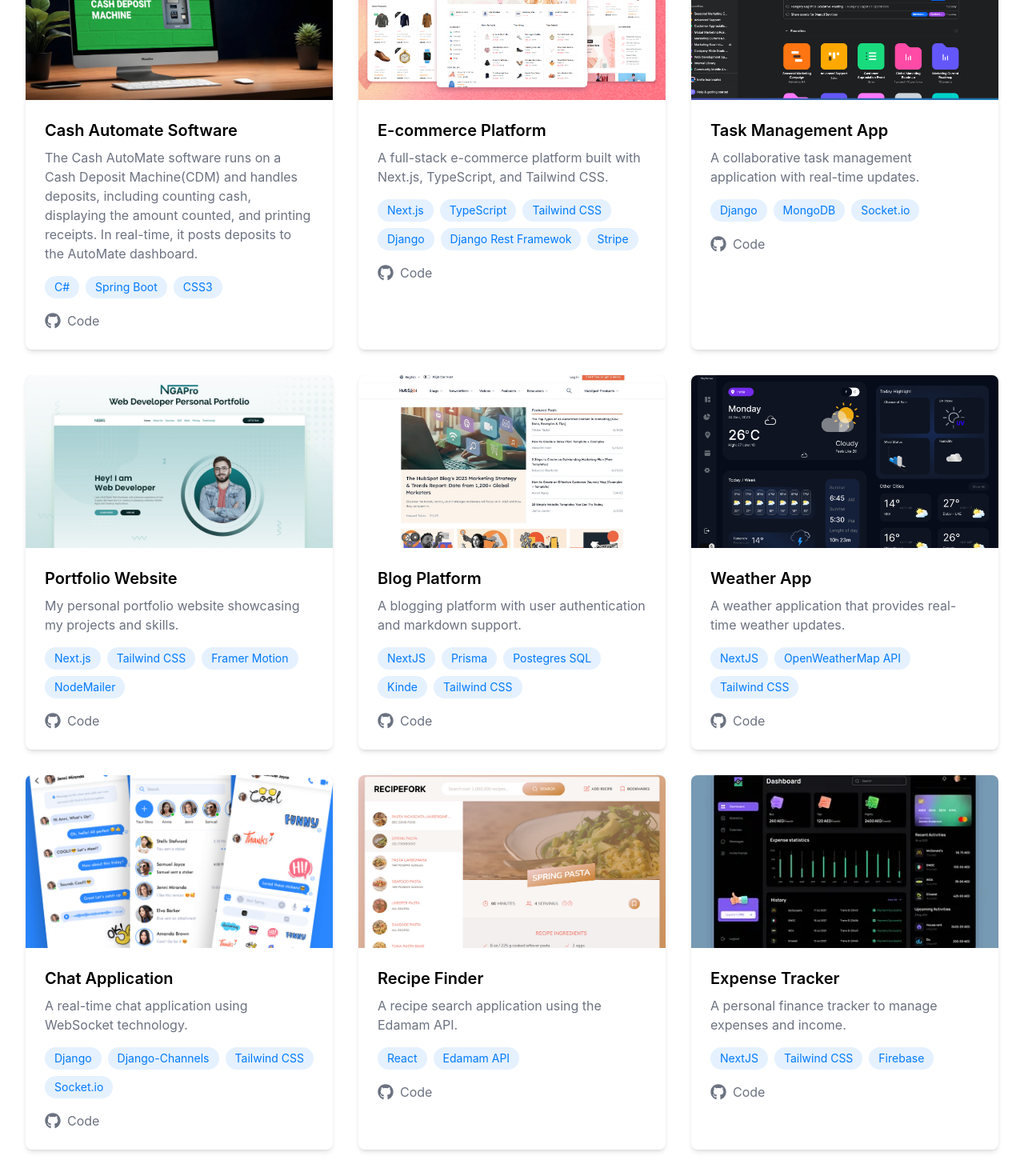
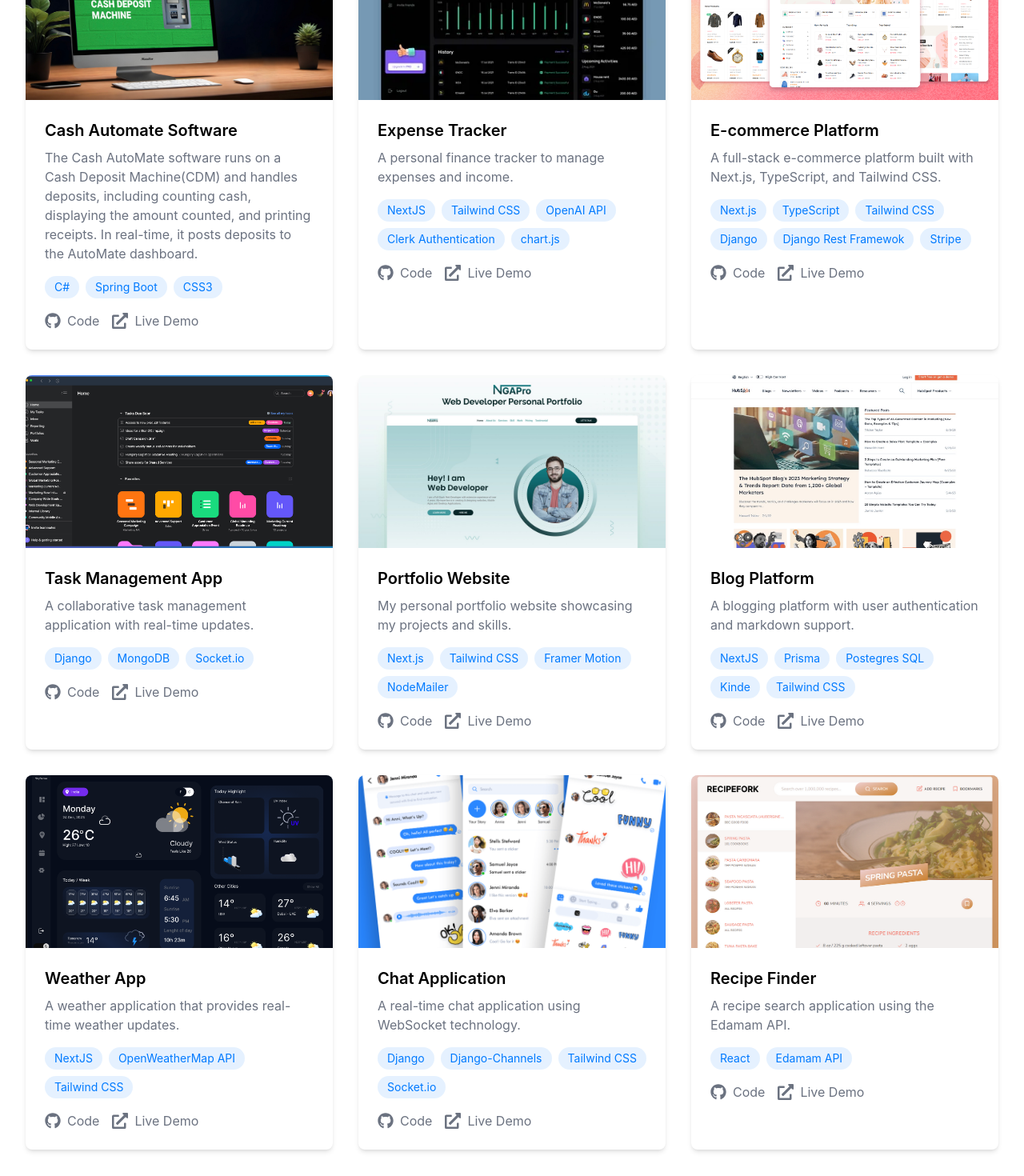
Before and after one commit to khumbolamulungu/codewithkhumbo, a Next.js app: page /projects in a window 1280 px wide. Shown: the part 480-1950 px from the top of the page at 80% size. Built offline with nearby package versions, Linux system fonts and the light colour scheme.

Commit message:
added a  link to expense tracker project, more to come

```diff
--- a/app/components/Projects.tsx
+++ b/app/components/Projects.tsx
@@ -3,7 +3,7 @@
 import { projects } from "@/contents/projects";
 import Image from "next/image";
 import Link from "next/link";
-import { FaGithub } from "react-icons/fa";
+import { FaExternalLinkAlt, FaGithub } from "react-icons/fa";
 import { motion } from 'framer-motion';
 import { fadeInUp, staggerContainer, cardHoverSmall } from '@/utils/animations';
 
@@ -35,6 +35,9 @@ export default function Projects(){
                                 <Link href={project.githubLink} target="_blank" className="flex items-center gap-2 text-secondary hover:text-primary transition-colors">
                                     <FaGithub className="w-5 h-5"/><span>Code</span>
                                 </Link>
+                                <Link href={project.demoLink} target="_blank" rel="noopener noreferrer" className="flex items-center gap-2 text-secondary hover:text-primary transition-colors">
+                                    <FaExternalLinkAlt className="h-5 w-5" /><span>Live Demo</span>
+                                </Link>
                             </motion.div>
                         </motion.article>
                     ))
--- a/app/projects/page.tsx
+++ b/app/projects/page.tsx
@@ -2,9 +2,10 @@
 
 import { projects } from '@/contents/projects'
 import Image from 'next/image'
-import { FaGithub } from 'react-icons/fa'
+import { FaExternalLinkAlt, FaGithub } from 'react-icons/fa'
 import { motion } from 'framer-motion'
 import { fadeInUp, staggerContainer, cardHoverSmall } from '@/utils/animations'
+import Link from 'next/link'
 
 export default function Projects() {
   return (
@@ -106,6 +107,10 @@ export default function Projects() {
                   <span>Code</span>
                 </motion.a>
 
+                <Link href={project.demoLink} target="_blank" rel="noopener noreferrer" className="flex items-center gap-2 text-secondary hover:text-primary transition-colors">
+                  <FaExternalLinkAlt className="h-5 w-5" /><span>Live Demo</span>
+                </Link>
+
               </motion.div>
             </div>
           </motion.div>
--- a/contents/projects.ts
+++ b/contents/projects.ts
@@ -7,13 +7,23 @@ export const projects: Project[] = [
         description: 'The Cash AutoMate software runs on a Cash Deposit Machine(CDM) and handles deposits, including counting cash, displaying the amount counted, and printing receipts. In real-time, it posts deposits to the AutoMate dashboard. ',
         technologies: ['C#', 'Spring Boot', 'CSS3'],
         githubLink: 'https://github.com/khumbolamulungu',
+        demoLink: 'https://demo.com',
         image: '/projects/kl174.jpeg',
+      },
+      {
+        title: 'Expense Tracker',
+        description: 'A personal finance tracker to manage expenses and income.',
+        technologies: ['NextJS', 'Tailwind CSS', 'OpenAI API', 'Clerk Authentication', 'chart.js'],
+        githubLink: 'https://github.com/khumbolamulungu',
+        demoLink: 'https://aiexpensetracker-7c82.vercel.app/',
+        image: '/projects/expense-tracker.webp',
       },
     {
         title: 'E-commerce Platform',
         description: 'A full-stack e-commerce platform built with Next.js, TypeScript, and Tailwind CSS.',
         technologies: ['Next.js', 'TypeScript', 'Tailwind CSS', 'Django', 'Django Rest Framewok','Stripe'],
         githubLink: 'https://github.com/khumbolamulungu',
+        demoLink: 'https://demo.com',
         image: '/projects/e-commerce-website.png',
       },
       {
@@ -21,6 +31,7 @@ export const projects: Project[] = [
         description: 'A collaborative task management application with real-time updates.',
         technologies: ['Django', 'MongoDB', 'Socket.io'],
         githubLink: 'https://github.com/khumbolamulungu',
+        demoLink: 'https://demo.com',
         image: '/projects/task-manager.webp',
       },
       {
@@ -28,6 +39,7 @@ export const projects: Project[] = [
         description: 'My personal portfolio website showcasing my projects and skills.',
         technologies: ['Next.js', 'Tailwind CSS', 'Framer Motion', 'NodeMailer'],
         githubLink: 'https://github.com/khumbolamulungu',
+        demoLink: 'https://demo.com',
         image: '/projects/portfolio-website.jpg',
       },
       {
@@ -35,6 +47,7 @@ export const projects: Project[] = [
         description: 'A blogging platform with user authentication and markdown support.',
         technologies: ['NextJS', 'Prisma', 'Postegres SQL', 'Kinde', 'Tailwind CSS'],
         githubLink: 'https://github.com/khumbolamulungu',
+        demoLink: 'https://demo.com',
         image: '/projects/blog-website.jpeg',
       },
       {
@@ -42,6 +55,7 @@ export const projects: Project[] = [
         description: 'A weather application that provides real-time weather updates.',
         technologies: ['NextJS', 'OpenWeatherMap API', 'Tailwind CSS'],
         githubLink: 'https://github.com/khumbolamulungu',
+        demoLink: 'https://demo.com',
         image: '/projects/weather-app.png',
       },
       {
@@ -49,6 +63,7 @@ export const projects: Project[] = [
         description: 'A real-time chat application using WebSocket technology.',
         technologies: ['Django', 'Django-Channels', 'Tailwind CSS', 'Socket.io'],
         githubLink: 'https://github.com/khumbolamulungu',
+        demoLink: 'https://demo.com',
         image: '/projects/chat-app.png',
       },
       {
@@ -56,13 +71,7 @@ export const projects: Project[] = [
         description: 'A recipe search application using the Edamam API.',
         technologies: ['React', 'Edamam API'],
         githubLink: 'https://github.com/khumbolamulungu',
+        demoLink: 'https://demo.com',
         image: '/projects/recipe-finder.png',
-      },
-      {
-        title: 'Expense Tracker',
-        description: 'A personal finance tracker to manage expenses and income.',
-        technologies: ['NextJS', 'Tailwind CSS', 'Firebase'],
-        githubLink: 'https://github.com/khumbolamulungu',
-        image: '/projects/expense-tracker.webp',
       }
   ];
--- a/types/index.ts
+++ b/types/index.ts
@@ -4,4 +4,5 @@ export interface Project {
     technologies: string[];
     githubLink: string;
     image: string;
+    demoLink: string;
 }
```
